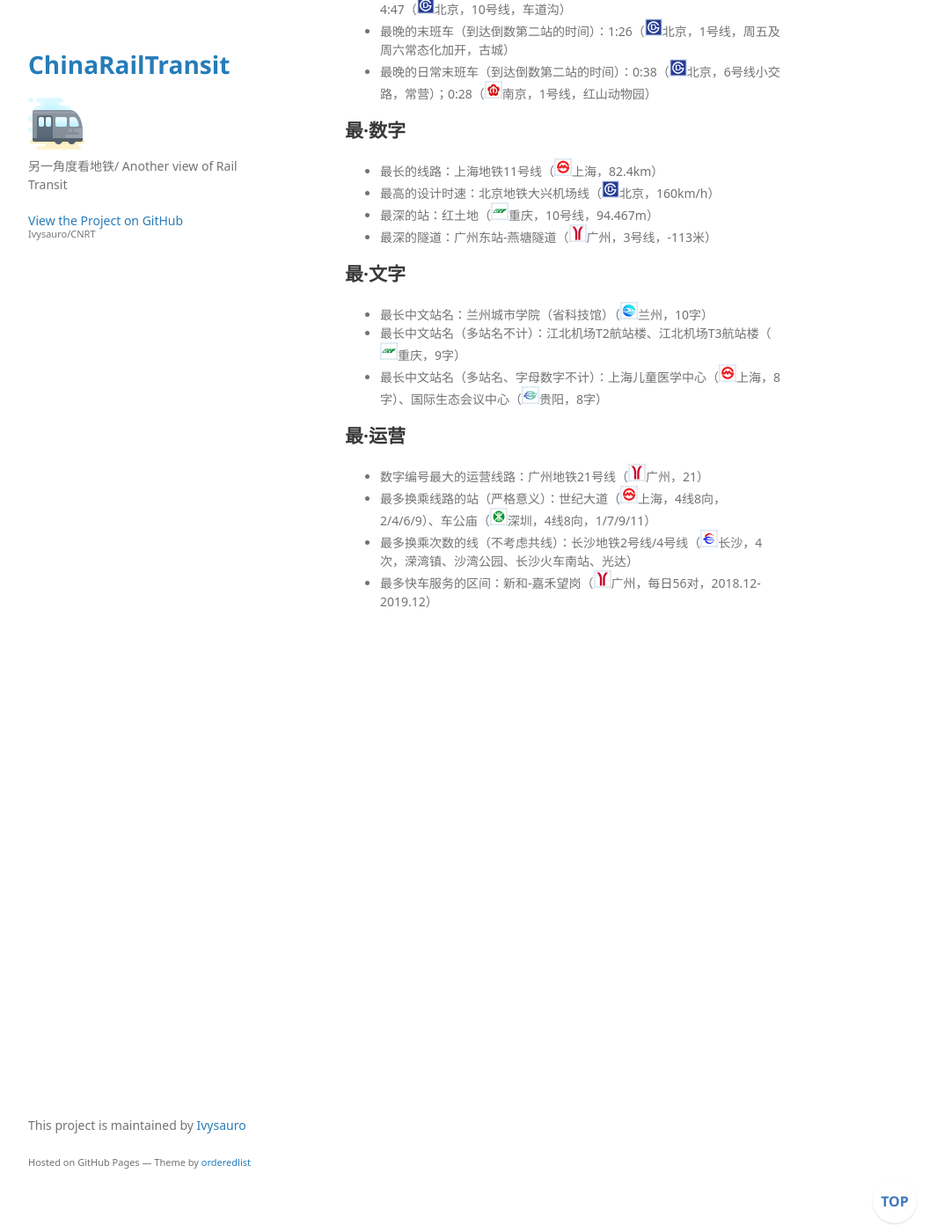
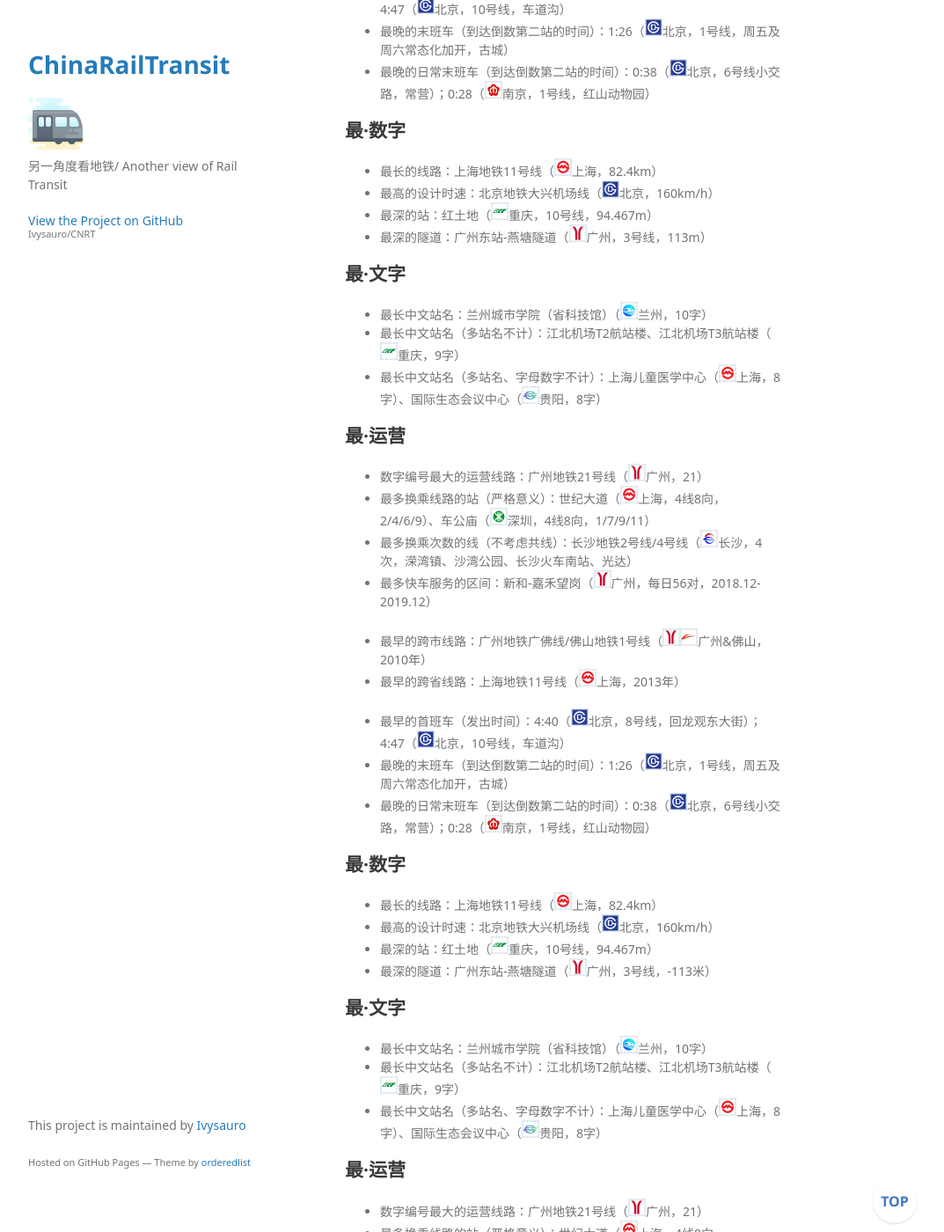
Before and after one commit to Ivysauro/CNRT, a Jekyll site: the page built from data/zui.md, in a window 1280 px wide and 1400 px high, scrolled down 955 px. Shown: the whole window at 88% size, without its empty margins (178-1251 px from the left). Built offline with Jekyll 4.4.1, drawn with Linux system fonts in a browser that asks for light colours; some web fonts are replaced; our own code applies the rules of GitHub Pages for plain Markdown files; a script that is not in the unit is left out.

Commit message:
🍉修复格式

```diff
--- a/data/zui.md
+++ b/data/zui.md
@@ -38,6 +38,31 @@
 - 最长的线路：上海地铁11号线（<img src="https://raw.githubusercontent.com/Ivysauro/CNRT/master/images/city/sh.gif" width="20" hegiht="20"/>上海，82.4km）
 - 最高的设计时速：北京地铁大兴机场线（<img src="https://raw.githubusercontent.com/Ivysauro/CNRT/master/images/city/bj.gif" width="20" hegiht="20"/>北京，160km/h）
 - 最深的站：红土地（<img src="https://raw.githubusercontent.com/Ivysauro/CNRT/master/images/city/cq.gif" width="20" hegiht="20"/>重庆，10号线，94.467m）
+- 最深的隧道：广州东站-燕塘隧道（<img src="https://raw.githubusercontent.com/Ivysauro/CNRT/master/images/city/gz.gif" width="20" hegiht="20"/>广州，3号线，113m）
+
+## 最·文字
+- 最长中文站名：兰州城市学院（省科技馆）（<img src="https://raw.githubusercontent.com/Ivysauro/CNRT/master/images/city/lz.gif" width="20" hegiht="20"/>兰州，10字）
+- 最长中文站名（多站名不计）：江北机场T2航站楼、江北机场T3航站楼（<img src="https://raw.githubusercontent.com/Ivysauro/CNRT/master/images/city/cq.gif" width="20" hegiht="20"/>重庆，9字）
+- 最长中文站名（多站名、字母数字不计）：上海儿童医学中心（<img src="https://raw.githubusercontent.com/Ivysauro/CNRT/master/images/city/sh.gif" width="20" hegiht="20"/>上海，8字）、国际生态会议中心（<img src="https://raw.githubusercontent.com/Ivysauro/CNRT/master/images/city/gy.gif" width="20" hegiht="20"/>贵阳，8字）
+
+## 最·运营
+- 数字编号最大的运营线路：广州地铁21号线（<img src="https://raw.githubusercontent.com/Ivysauro/CNRT/master/images/city/gz.gif" width="20" hegiht="20"/>广州，21）
+- 最多换乘线路的站（严格意义）：世纪大道（<img src="https://raw.githubusercontent.com/Ivysauro/CNRT/master/images/city/sh.gif" width="20" hegiht="20"/>上海，4线8向，2/4/6/9）、车公庙（<img src="https://raw.githubusercontent.com/Ivysauro/CNRT/master/images/city/sz.gif" width="20" hegiht="20"/>深圳，4线8向，1/7/9/11）
+- 最多换乘次数的线（不考虑共线）：长沙地铁2号线/4号线（<img src="https://raw.githubusercontent.com/Ivysauro/CNRT/master/images/city/cs.gif" width="20" hegiht="20"/>长沙，4次，溁湾镇、沙湾公园、长沙火车南站、光达）
+- 最多快车服务的区间：新和-嘉禾望岗（<img src="https://raw.githubusercontent.com/Ivysauro/CNRT/master/images/city/gz.gif" width="20" hegiht="20"/>广州，每日56对，2018.12-2019.12）
+
+
+- 最早的跨市线路：广州地铁广佛线/佛山地铁1号线（<img src="https://raw.githubusercontent.com/Ivysauro/CNRT/master/images/city/gz.gif" width="20" hegiht="20"/><img src="https://raw.githubusercontent.com/Ivysauro/CNRT/master/images/city/fs.gif" width="20" hegiht="20"/>广州&佛山，2010年）
+- 最早的跨省线路：上海地铁11号线（<img src="https://raw.githubusercontent.com/Ivysauro/CNRT/master/images/city/sh.gif" width="20" hegiht="20"/>上海，2013年）
+
+- 最早的首班车（发出时间）：4:40（<img src="https://raw.githubusercontent.com/Ivysauro/CNRT/master/images/city/bj.gif" width="20" hegiht="20"/>北京，8号线，回龙观东大街）；4:47（<img src="https://raw.githubusercontent.com/Ivysauro/CNRT/master/images/city/bj.gif" width="20" hegiht="20"/>北京，10号线，车道沟）
+- 最晚的末班车（到达倒数第二站的时间）：1:26（<img src="https://raw.githubusercontent.com/Ivysauro/CNRT/master/images/city/bj.gif" width="20" hegiht="20"/>北京，1号线，周五及周六常态化加开，古城）
+- 最晚的日常末班车（到达倒数第二站的时间）：0:38（<img src="https://raw.githubusercontent.com/Ivysauro/CNRT/master/images/city/bj.gif" width="20" hegiht="20"/>北京，6号线小交路，常营）；0:28（<img src="https://raw.githubusercontent.com/Ivysauro/CNRT/master/images/city/nj.gif" width="20" hegiht="20"/>南京，1号线，红山动物园）
+
+## 最·数字
+- 最长的线路：上海地铁11号线（<img src="https://raw.githubusercontent.com/Ivysauro/CNRT/master/images/city/sh.gif" width="20" hegiht="20"/>上海，82.4km）
+- 最高的设计时速：北京地铁大兴机场线（<img src="https://raw.githubusercontent.com/Ivysauro/CNRT/master/images/city/bj.gif" width="20" hegiht="20"/>北京，160km/h）
+- 最深的站：红土地（<img src="https://raw.githubusercontent.com/Ivysauro/CNRT/master/images/city/cq.gif" width="20" hegiht="20"/>重庆，10号线，94.467m）
 - 最深的隧道：广州东站-燕塘隧道（<img src="https://raw.githubusercontent.com/Ivysauro/CNRT/master/images/city/gz.gif" width="20" hegiht="20"/>广州，3号线，-113米）
 
 ## 最·文字
```
